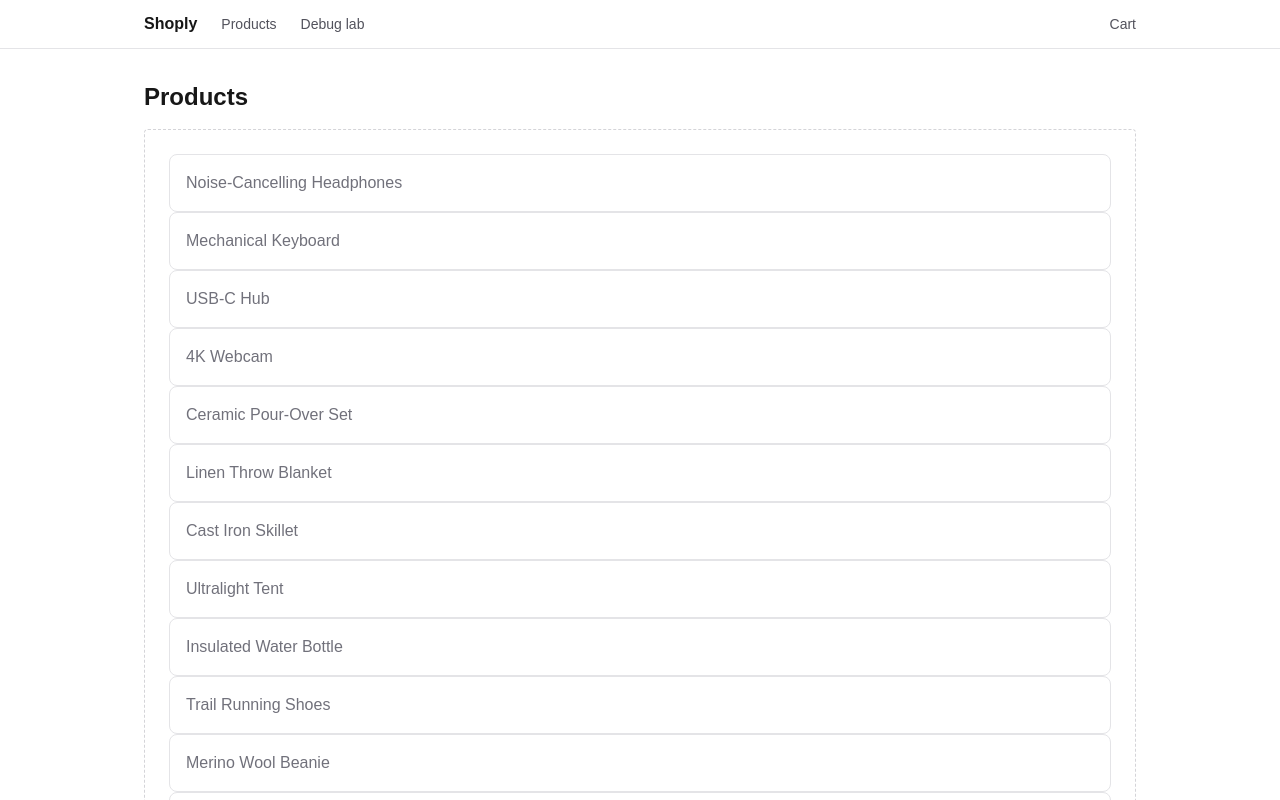
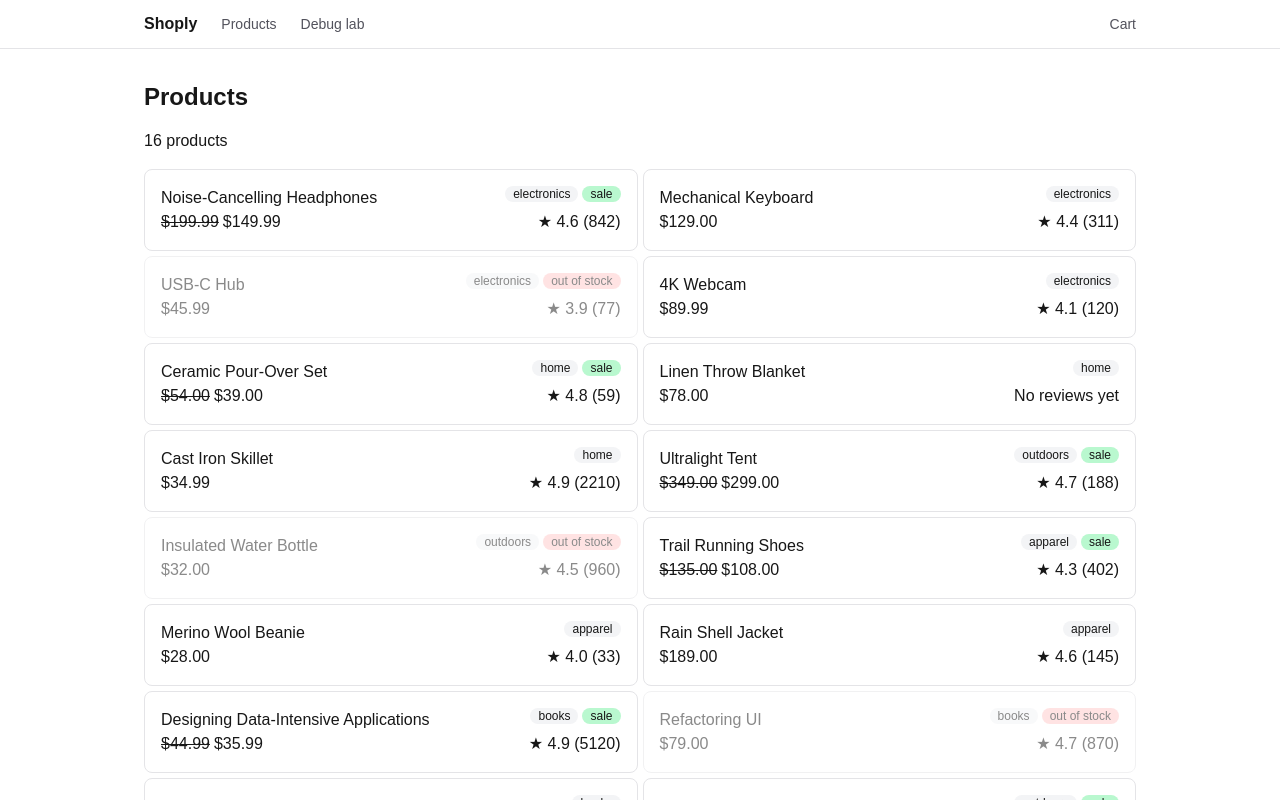
Before and after one commit to Joha99/mock-nextjs-app, a Next.js app: page /products in a window 1280 px wide. Shown: the top 800 px of the page. Built offline with nearby package versions, Linux system fonts and the light colour scheme; no server answers.

Commit message:
implement feature 1, loading and error states

```diff
--- a/next.config.ts
+++ b/next.config.ts
@@ -6,7 +6,11 @@ const nextConfig: NextConfig = {
   partialPrefetching: true,
   turbopack: {
     rules: {
-      "*.css": {
+      // Only run the Tailwind loader on globals.css (the file that does
+      // `@import "tailwindcss"`). A "*.css" glob combined with `as: "*.css"`
+      // would also re-type every *.module.css file as plain global CSS,
+      // which silently breaks CSS Modules (styles.foo === undefined).
+      "globals.css": {
         loaders: ["@tailwindcss/turbopack"],
         as: "*.css",
       },
--- a/src/app/products/error.tsx
+++ b/src/app/products/error.tsx
@@ -1,4 +1,7 @@
-"use client"; // Error boundaries must be Client Components
+"use client";
+import { useEffect } from "react";
+
+// Error boundaries must be Client Components
 
 /**
  * 🛠️ FEATURE 1 — error UI for /products.
@@ -17,8 +20,21 @@
  * Note: in production, errors thrown in Server Components arrive here with a
  * generic message (to avoid leaking secrets) plus an `error.digest` id.
  */
-export default function ProductsError({ error, retry }: { error: Error & { digest?: string }; retry: () => void }) {
-  void error;
-  void retry;
-  return <p className="text-red-600">TODO (Feature 1): something went wrong.</p>;
+export default function ProductsError({
+  error,
+  retry,
+}: {
+  error: Error & { digest?: string };
+  retry: () => void;
+}) {
+  useEffect(() => {
+    console.error(error);
+  }, [error]);
+
+  return (
+    <div>
+      <p className="text-red-600">There was an issue loading products.</p>
+      <button onClick={() => retry()}>Try again</button>
+    </div>
+  );
 }
--- /dev/null
+++ b/src/app/products/page.module.css
@@ -0,0 +1,5 @@
+.grid {
+  display: grid;
+  grid-template-columns: repeat(auto-fit, minmax(400px, 1fr));
+  gap: 5px;
+}
--- a/src/app/products/page.tsx
+++ b/src/app/products/page.tsx
@@ -12,7 +12,6 @@
  *   2. Call `getProducts()` from src/lib/api.ts, then `normalizeProducts()`
  *      from src/lib/normalize.ts (you can stub normalize as `return raw as any`
  *      at first and come back for Feature 2 — say so out loud if you do).
- *
  *   3. Render a responsive grid of <ProductCard /> (src/components/products/ProductCard.tsx).
  *   4. Show "{n} products" above the grid.
  *   5. Handle the empty state ("No products found").
@@ -34,20 +33,29 @@ import { ProductCard } from "@/components/products/ProductCard";
 import { getProducts } from "@/lib/api";
 import { normalizeProducts } from "@/lib/normalize";
 
+import styles from "./page.module.css";
+
 export default async function ProductsPage(props: PageProps<"/products">) {
-  void props; // you'll use props.searchParams in Feature 3
-
   const products = await getProducts();
   const normalizedProducts = normalizeProducts(products.data);
+
+  if (normalizedProducts.length === 0) {
+    return (
+      <div className="space-y-4">
+        <h1 className="text-2xl font-semibold">No products found</h1>
+      </div>
+    );
+  }
 
   return (
     <div className="space-y-4">
       <h1 className="text-2xl font-semibold">Products</h1>
-      <p className="rounded border border-dashed border-zinc-300 bg-white p-6 text-zinc-500">
+      <p>{normalizedProducts.length} products</p>
+      <div className={styles.grid}>
         {normalizedProducts.map((product) => (
           <ProductCard key={product.id} product={product} />
         ))}
-      </p>
+      </div>
     </div>
   );
 }
--- a/src/components/products/ProductCard.tsx
+++ b/src/components/products/ProductCard.tsx
@@ -1,5 +1,25 @@
 import Link from "next/link";
 import type { Product } from "@/lib/types";
+import { formatCents } from "@/lib/format";
+
+type BadgeProps = {
+  text: string;
+  variant: "warning" | "success" | "info";
+};
+
+const VARIANT_TO_BG: Record<BadgeProps["variant"], string> = {
+  warning: "bg-red-200",
+  info: "bg-gray-100",
+  success: "bg-green-200",
+} as const;
+
+const Badge = ({ text, variant }: BadgeProps) => {
+  return (
+    <span className={`rounded-xl px-2 h-fit text-xs ${VARIANT_TO_BG[variant]}`}>
+      {text}
+    </span>
+  );
+};
 
 /**
  * 🛠️ FEATURE 1 — one product tile in the grid.
@@ -19,10 +39,38 @@ import type { Product } from "@/lib/types";
  * (no full page reload) + automatic prefetching.
  */
 export function ProductCard({ product }: { product: Product }) {
+  const { salePriceCents, priceCents, reviewCount, rating, stock, category } =
+    product;
+
+  const isOnSale = salePriceCents !== null;
+  const isOutOfStock = stock === 0;
+
+  const displayedPrice = formatCents(salePriceCents ?? priceCents);
+  const displayedRating =
+    rating === null
+      ? "No reviews yet"
+      : `★ ${rating.toFixed(1)} (${reviewCount})`;
+
   return (
-    <Link href={`/products/${product.id}`} className="block rounded-lg border border-zinc-200 bg-white p-4">
-      {/* TODO (Feature 1): flesh this out */}
-      {product.title}
+    <Link
+      href={`/products/${product.id}`}
+      className={`block rounded-lg border border-zinc-200 bg-white p-4 ${isOutOfStock ? "opacity-50" : ""}`}
+    >
+      <div className="flex gap-1">
+        <span className="grow">{product.title}</span>
+        <Badge text={category} variant="info" />
+        {isOnSale && <Badge text="sale" variant="success" />}
+        {isOutOfStock && <Badge text="out of stock" variant="warning" />}
+      </div>
+      <div className="flex justify-between">
+        <div className="flex gap-1">
+          {isOnSale && (
+            <span className="line-through">{formatCents(priceCents)}</span>
+          )}
+          <span>{displayedPrice}</span>
+        </div>
+        <span>{displayedRating}</span>
+      </div>
     </Link>
   );
 }
--- a/src/lib/api.ts
+++ b/src/lib/api.ts
@@ -47,12 +47,20 @@ export class ApiError extends Error {
 export async function getProducts(
   options: { page?: number; limit?: number; fail?: boolean } = {},
 ): Promise<ProductsResponse> {
-  const searchParams = new URLSearchParams({
-    page: String(options.page),
-    limit: String(options.limit),
-    fail: String(options.fail),
-  });
-  const url = `${API_BASE_URL}/api/products`;
+  const { page, limit, fail } = options;
+
+  const searchParams = new URLSearchParams();
+  if (page !== undefined) {
+    searchParams.append("page", String(page));
+  }
+  if (limit !== undefined) {
+    searchParams.append("limit", String(limit));
+  }
+  if (fail !== undefined) {
+    searchParams.append("fail", String(fail));
+  }
+
+  const url = `${API_BASE_URL}/api/products?${searchParams.toString()}`;
   const response = await fetch(url, { cache: "no-store" });
 
   if (!response.ok) {
```
